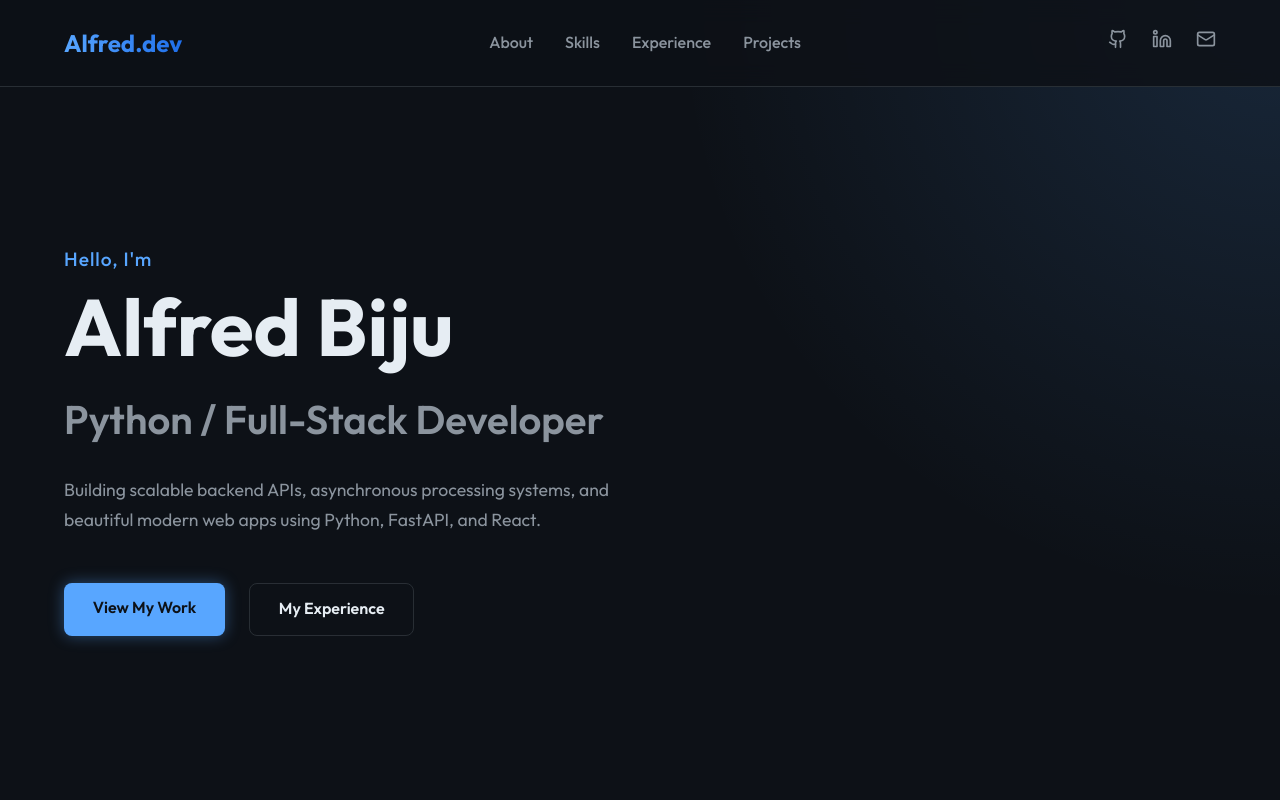
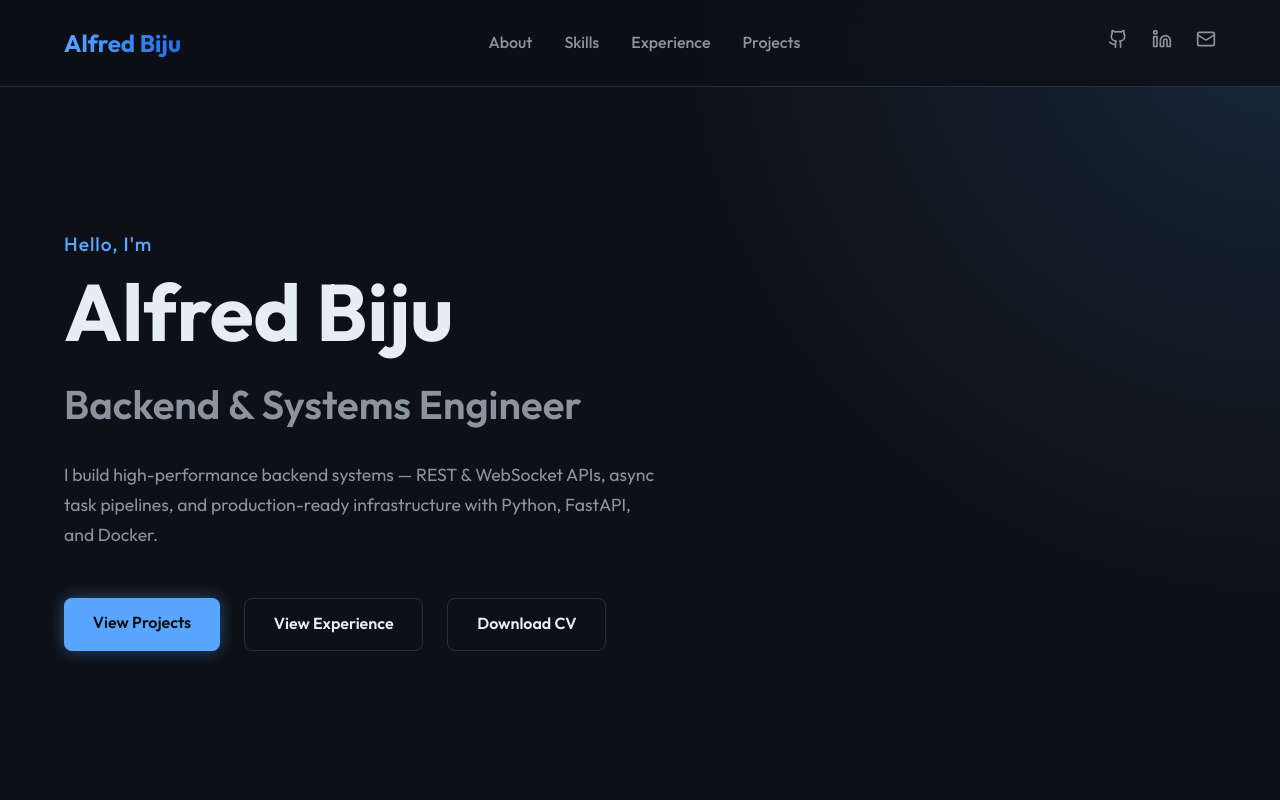
Before and after one commit to alfredd25/Portfolio, a React (Vite) app: page / in a window 1280 px wide. Shown: the top 800 px of the page. Built offline with nearby package versions, Linux system fonts and the light colour scheme; the HTML template or start-up script is replaced by a standard one.

Commit message:
Add Download cv button

```diff
--- a/src/components/Hero.tsx
+++ b/src/components/Hero.tsx
@@ -13,13 +13,14 @@ const Hero: React.FC = () => {
       >
         <h2 className="hero-greeting">Hello, I'm</h2>
         <h1 className="hero-name">Alfred Biju</h1>
-        <h3 className="hero-title">Python / Full-Stack Developer</h3>
+        <h3 className="hero-title">Backend & Systems Engineer</h3>
         <p className="hero-desc">
-          Building scalable backend APIs, asynchronous processing systems, and beautiful modern web apps using Python, FastAPI, and React.
+          I build high-performance backend systems — REST & WebSocket APIs, async task pipelines, and production-ready infrastructure with Python, FastAPI, and Docker.
         </p>
         <div className="hero-cta">
-          <a href="#projects" className="btn btn-primary">View My Work</a>
-          <a href="#experience" className="btn btn-secondary">My Experience</a>
+          <a href="#projects" className="btn btn-primary">View Projects</a>
+          <a href="#experience" className="btn btn-secondary">View Experience</a>
+          <a href="/resume.pdf" className="btn btn-secondary" download>Download CV</a>
         </div>
       </motion.div>
     </section>
--- a/src/components/Navbar.tsx
+++ b/src/components/Navbar.tsx
@@ -5,7 +5,7 @@ import './Navbar.css';
 const Navbar: React.FC = () => {
   return (
     <nav className="navbar">
-      <div className="nav-brand">Alfred.dev</div>
+      <div className="nav-brand">Alfred Biju</div>
       <ul className="nav-links">
         <li><a href="#about">About</a></li>
         <li><a href="#skills">Skills</a></li>
```
